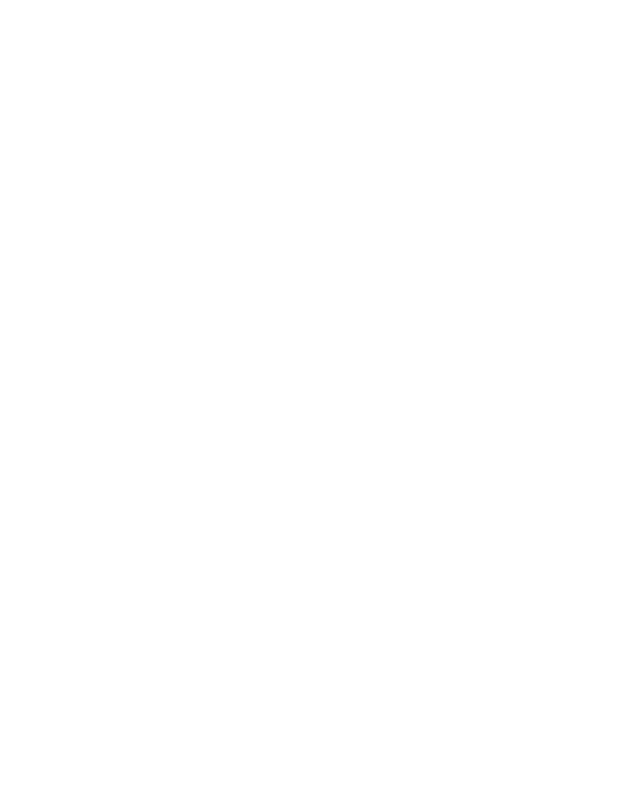
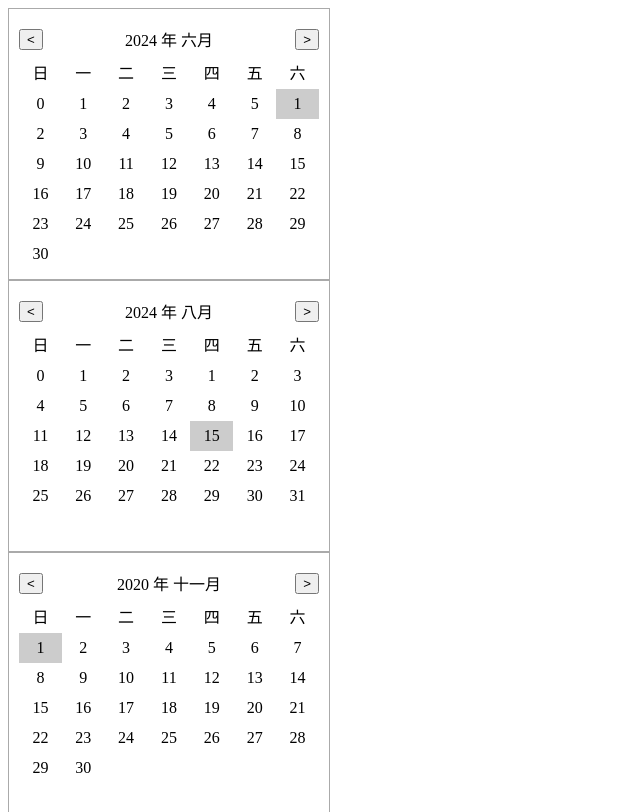
Before and after one commit to FireSunshine/react-component, a React (Vite) app: page / in a window 1280 px wide. Shown: the top 812 px of the page, without its empty margins (0-640 px from the left). Built offline with nearby package versions, Linux system fonts and the light colour scheme.

Commit message:
calendar component v1.0

```diff
--- a/package.json
+++ b/package.json
@@ -14,6 +14,7 @@
     "react-dom": "^18.2.0"
   },
   "devDependencies": {
+    "@types/node": "^20.11.24",
     "@types/react": "^18.2.56",
     "@types/react-dom": "^18.2.19",
     "@typescript-eslint/eslint-plugin": "^7.0.2",
@@ -24,7 +25,9 @@
     "eslint-plugin-prettier": "^5.1.3",
     "eslint-plugin-react-hooks": "^4.6.0",
     "eslint-plugin-react-refresh": "^0.4.5",
+    "eslint-plugin-simple-import-sort": "^12.0.0",
     "prettier": "3.2.5",
+    "sass": "^1.71.1",
     "typescript": "^5.2.2",
     "vite": "^5.1.4"
   }
--- a/src/App.tsx
+++ b/src/App.tsx
@@ -1,7 +1,13 @@
+import TestCalendar from './components/Calendar/TestCalendar';
+
 import './App.css';
 
 function App() {
-  return <></>;
+  return (
+    <>
+      <TestCalendar />
+    </>
+  );
 }
 
 export default App;
--- /dev/null
+++ b/src/components/Calendar/Calendar.tsx
@@ -0,0 +1,120 @@
+import React, { forwardRef, useImperativeHandle, useState } from 'react'; // 导入 React 库中的 React 和 useState 模块
+
+import './index.scss'; // 导入样式文件
+
+// 定义 CalendarProps 接口，表示 Calendar 组件的 props
+interface CalendarProps {
+  value?: Date; // value 属性可选，类型为 Date
+  onChange?: (date: Date) => void; // onChange 属性可选，类型为接收 Date 参数并且不返回任何内容的函数
+}
+
+export interface CalendarRef {
+  getDate: () => Date;
+  setDate: (date: Date) => void;
+}
+
+// 定义 Calendar 组件，类型为 React.FC<CalendarProps>
+const InternalCalendar: React.ForwardRefRenderFunction<CalendarRef, CalendarProps> = (props, ref) => {
+  const { value = new Date(), onChange } = props; // 从 props 中解构出 value 和 onChange，若未提供则使用默认值
+
+  const [date, setDate] = useState(value); // 使用 useState 定义 date 状态及其更新函数 setDate，初始值为 props 中的 value
+
+  useImperativeHandle(ref, () => ({
+    getDate() {
+      return date;
+    },
+    setDate(date: Date) {
+      setDate(date);
+    },
+  }));
+
+  // 处理前一个月按钮点击事件
+  const handlePrevMonth = () => {
+    setDate(new Date(date.getFullYear(), date.getMonth() - 1, 1)); // 更新 date 状态为上一个月的日期
+  };
+
+  // 处理下一个月按钮点击事件
+  const handleNextMonth = () => {
+    setDate(new Date(date.getFullYear(), date.getMonth() + 1, 1)); // 更新 date 状态为下一个月的日期
+  };
+
+  // 定义月份的名称数组
+  const months = ['一月', '二月', '三月', '四月', '五月', '六月', '七月', '八月', '九月', '十月', '十一月', '十二月'];
+
+  // 获取指定年月的第一天是星期几
+  const firstDayOfMonth = (year: number, month: number) => {
+    return new Date(year, month, 1).getDay(); // 使用 Date 对象获取指定日期的星期几（0 表示星期日）
+  };
+
+  // 获取指定年月的天数
+  const daysOfMonth = (year: number, month: number) => {
+    return new Date(year, month + 1, 0).getDate(); // 使用 Date 对象获取指定月份的天数
+  };
+
+  // 渲染日期格子的函数组件
+  const RenderDays = () => {
+    const days = []; // 创建一个空数组用于存储日期格子
+
+    const firstDay = firstDayOfMonth(date.getFullYear(), date.getMonth()); // 获取当前月份的第一天是星期几
+    const daysCount = daysOfMonth(date.getFullYear(), date.getMonth()); // 获取当前月份的天数
+
+    // 添加空白格子，补齐本月第一天之前的格子
+    for (let i = 0; i < firstDay; i++) {
+      days.push(
+        <div key={`empty-${i}`} className='empty'>
+          {i}
+        </div>,
+      );
+    }
+
+    // 添加日期格子
+    for (let i = 1; i <= daysCount; i++) {
+      const handleClick = onChange?.bind(null, new Date(date.getFullYear(), date.getMonth(), i)); // 创建处理点击事件的函数
+
+      // 根据日期是否与当前选中日期相同来渲染不同样式的格子
+      if (i === date.getDate()) {
+        days.push(
+          <div key={i} className='day selected' onClick={handleClick}>
+            {i}
+          </div>,
+        );
+      } else {
+        days.push(
+          <div key={i} className='day' onClick={handleClick}>
+            {i}
+          </div>,
+        );
+      }
+    }
+    return days; // 返回日期格子数组
+  };
+
+  return (
+    <div className='calendar'>
+      {/* 日历容器 */}
+      <div className='header'>
+        {/* 日历头部 */}
+        <button onClick={handlePrevMonth}>&lt;</button> {/* 前一个月按钮 */}
+        <div>
+          {date.getFullYear()} 年 {months[date.getMonth()]} {/* 显示当前年份和月份 */}
+        </div>
+        <button onClick={handleNextMonth}>&gt;</button> {/* 后一个月按钮 */}
+      </div>
+      <div className='days'>
+        {/* 日历日期格子容器 */}
+        <div className='day'>日</div> {/* 日历星期标题栏 */}
+        <div className='day'>一</div>
+        <div className='day'>二</div>
+        <div className='day'>三</div>
+        <div className='day'>四</div>
+        <div className='day'>五</div>
+        <div className='day'>六</div>
+        {RenderDays()} {/* 渲染日期格子 */}
+      </div>
+    </div>
+  );
+};
+
+const Calendar = forwardRef(InternalCalendar);
+
+export default Calendar; // 导出 Calendar 组件
--- /dev/null
+++ b/src/components/Calendar/TestCalendar.tsx
@@ -0,0 +1,28 @@
+import { useEffect, useRef } from 'react';
+
+import Calendar, { CalendarRef } from './Calendar';
+
+const TestCalendar = () => {
+  const calendarRef = useRef<CalendarRef>(null);
+
+  useEffect(() => {
+    console.log(calendarRef.current?.getDate().toLocaleDateString());
+
+    setTimeout(() => {
+      calendarRef.current?.setDate(new Date(2020, 10, 1));
+    }, 3000);
+  }, []);
+
+  useEffect(() => {}, []);
+
+  return (
+    <div>
+      <Calendar value={new Date(2024, 5, 1)} onChange={value => console.log(value.toLocaleDateString())} />
+      <Calendar value={new Date('2024-8-15')} onChange={value => console.log(value.toLocaleDateString())} />
+
+      <Calendar ref={calendarRef} />
+    </div>
+  );
+};
+
+export default TestCalendar;
--- /dev/null
+++ b/src/components/Calendar/index.scss
@@ -0,0 +1,27 @@
+.calendar {
+  border: 1px solid #aaa;
+  padding: 10px;
+  width: 300px;
+  height: 250px;
+  .header {
+    display: flex;
+    justify-content: space-between;
+    align-items: center;
+    height: 40px;
+  }
+  .days {
+    display: flex;
+    flex-wrap: wrap;
+  }
+  .empty,
+  .day {
+    width: calc(100% / 7);
+    text-align: center;
+    line-height: 30px;
+  }
+  .day:hover,
+  .selected {
+    cursor: pointer;
+    background-color: #ccc;
+  }
+}
--- a/src/main.tsx
+++ b/src/main.tsx
@@ -1,5 +1,7 @@
 import ReactDOM from 'react-dom/client';
+
 import App from './App.tsx';
+
 import './index.css';
 
 ReactDOM.createRoot(document.getElementById('root')!).render(
--- a/tsconfig.json
+++ b/tsconfig.json
@@ -1,5 +1,9 @@
 {
   "compilerOptions": {
+    "baseUrl": ".",
+    "paths": {
+      "@/*": ["src/*"]
+    },
     "target": "ES2020",
     "useDefineForClassFields": true,
     "lib": ["ES2020", "DOM", "DOM.Iterable"],
--- a/vite.config.ts
+++ b/vite.config.ts
@@ -1,7 +1,13 @@
+import react from '@vitejs/plugin-react';
+import { join } from 'path';
 import { defineConfig } from 'vite';
-import react from '@vitejs/plugin-react';
 
 // https://vitejs.dev/config/
 export default defineConfig({
   plugins: [react()],
+  resolve: {
+    alias: {
+      '@': join(__dirname, 'src'),
+    },
+  },
 });
```
Also changed, not shown: .eslintrc.cjs, 2 other files (tests, documents, lock files or other folders).
